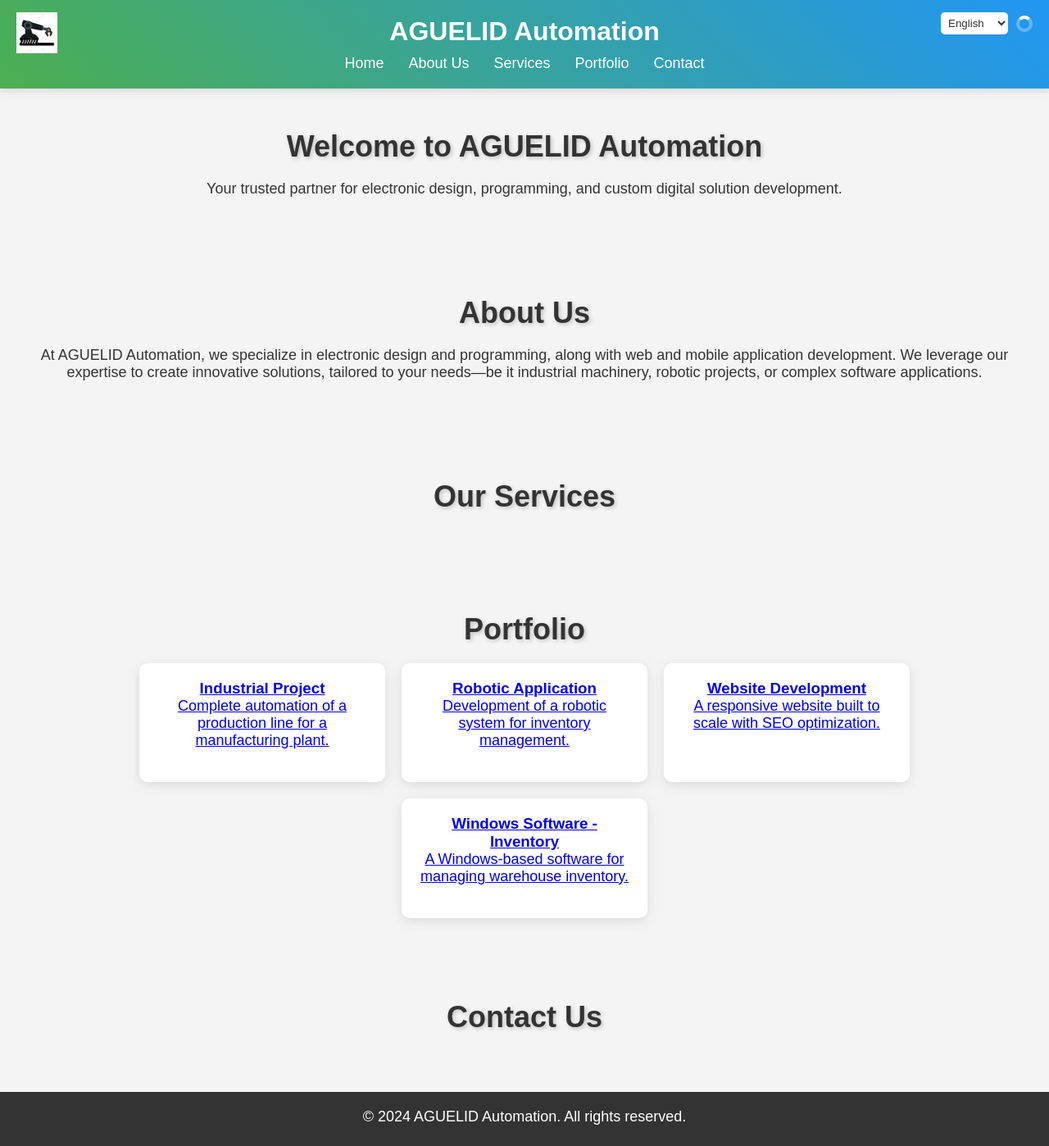
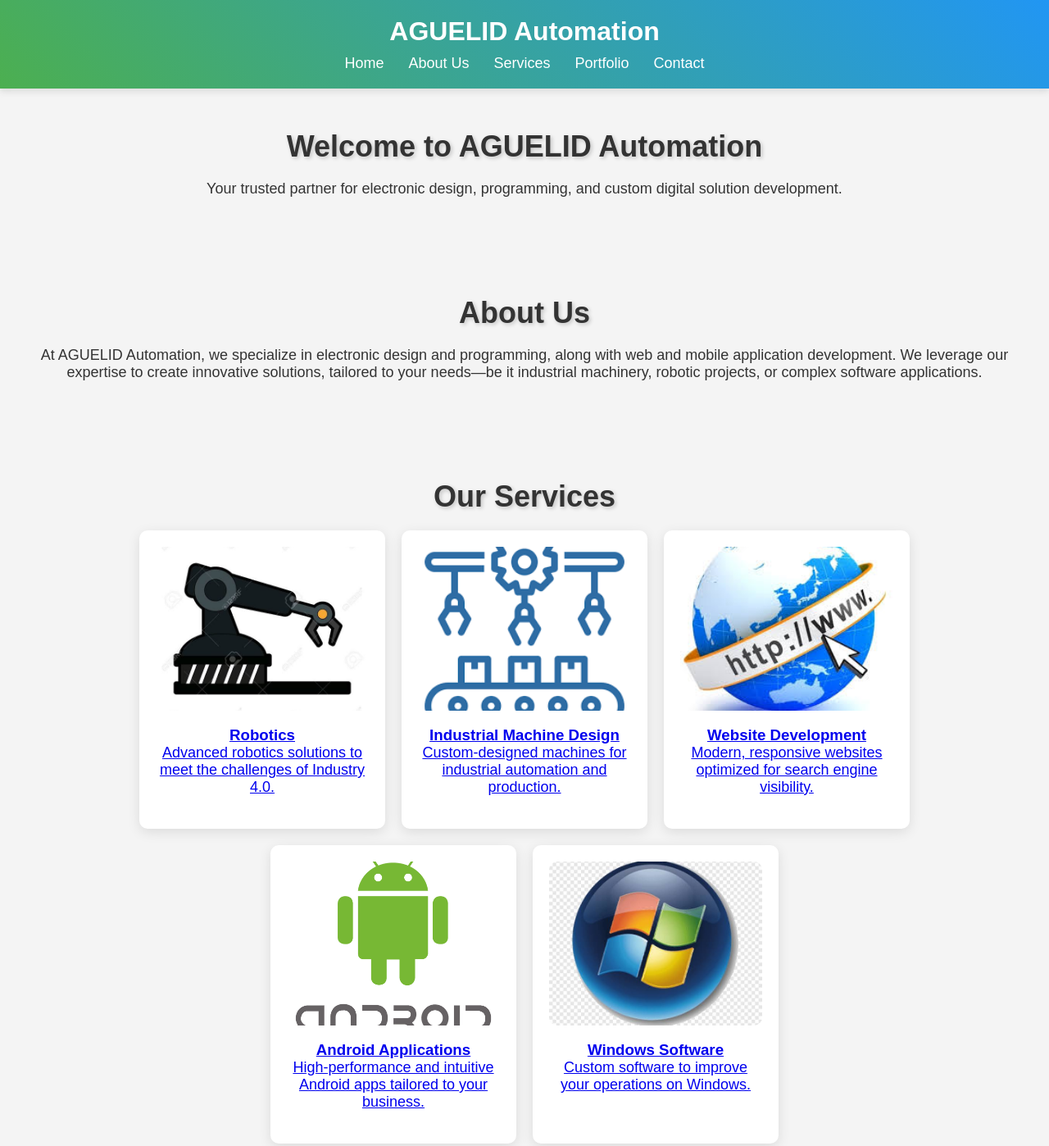
Before and after one commit to AGUELID/Aguelid-, a plain HTML site: page Index.html in a window 1280 px wide. Shown: the top 1398 px of the page at 82% size. Drawn offline with Linux system fonts and the light colour scheme.

Commit message:
Update Index.html

```diff
--- a/Index.html
+++ b/Index.html
@@ -22,41 +22,6 @@
             padding: 20px 0;
             text-align: center;
             box-shadow: 0 4px 8px rgba(0, 0, 0, 0.1);
-            position: relative;
-        }
-        .logo {
-            position: absolute;
-            top: 15px;
-            left: 20px;
-            width: 50px;
-        }
-        .language-switcher {
-            position: absolute;
-            top: 15px;
-            right: 20px;
-            display: flex;
-            align-items: center;
-        }
-        .language-switcher select {
-            padding: 5px;
-            border: none;
-            background: white;
-            color: #333;
-            border-radius: 5px;
-            cursor: pointer;
-        }
-        .spinner {
-            border: 4px solid rgba(255, 255, 255, 0.3);
-            border-top: 4px solid #fff;
-            border-radius: 50%;
-            width: 20px;
-            height: 20px;
-            animation: spin 1s linear infinite;
-            margin-left: 10px;
-        }
-        @keyframes spin {
-            0% { transform: rotate(0deg); }
-            100% { transform: rotate(360deg); }
         }
         nav ul {
             list-style: none;
@@ -119,6 +84,7 @@
             text-align: center;
             padding: 20px;
         }
+        /* 3D effect on mobile */
         @media (max-width: 768px) {
             h1 {
                 font-size: 28px;
@@ -138,15 +104,7 @@
 <body>
 
 <header>
-    <img src="https://aguelid.github.io/Aguelid-/images%20(33).jpeg" alt="AGUELID Logo" class="logo">
     <h1>AGUELID Automation</h1>
-    <div class="language-switcher">
-        <select id="language" onchange="languageSwitch()">
-            <option value="en">English</option>
-            <option value="fr">Français</option>
-        </select>
-        <div class="spinner"></div>
-    </div>
     <nav>
         <ul>
             <li><a href="#home">Home</a></li>
@@ -171,7 +129,41 @@
 <section id="services">
     <h2>Our Services</h2>
     <div class="services">
-        <!-- Add services as needed -->
+        <div class="service">
+            <a href="https://example.com/robotics">
+                <img src="https://aguelid.github.io/Aguelid-/images%20(33).jpeg" alt="Robotics">
+                <h3>Robotics</h3>
+                <p>Advanced robotics solutions to meet the challenges of Industry 4.0.</p>
+            </a>
+        </div>
+        <div class="service">
+            <a href="https://example.com/machines">
+                <img src="https://aguelid.github.io/Aguelid-/images%20(11).png" alt="Industrial Machines">
+                <h3>Industrial Machine Design</h3>
+                <p>Custom-designed machines for industrial automation and production.</p>
+            </a>
+        </div>
+        <div class="service">
+            <a href="https://example.com/websites">
+                <img src="https://aguelid.github.io/Aguelid-/download%20(3).jpeg" alt="Website Development">
+                <h3>Website Development</h3>
+                <p>Modern, responsive websites optimized for search engine visibility.</p>
+            </a>
+        </div>
+        <div class="service">
+            <a href="https://example.com/android-apps">
+                <img src="https://aguelid.github.io/Aguelid-/images%20(12).png" alt="Android Apps">
+                <h3>Android Applications</h3>
+                <p>High-performance and intuitive Android apps tailored to your business.</p>
+            </a>
+        </div>
+        <div class="service">
+            <a href="https://example.com/windows-software">
+                <img src="https://aguelid.github.io/Aguelid-/images%20(34).jpeg" alt="Windows Software">
+                <h3>Windows Software</h3>
+                <p>Custom software to improve your operations on Windows.</p>
+            </a>
+        </div>
     </div>
 </section>
 
@@ -191,15 +183,9 @@
             </a>
         </div>
         <div class="project">
-            <a href="https://example.com/web-project">
-                <h3>Website Development</h3>
-                <p>A responsive website built to scale with SEO optimization.</p>
-            </a>
-        </div>
-        <div class="project">
-            <a href="https://example.com/windows-project">
-                <h3>Windows Software - Inventory</h3>
-                <p>A Windows-based software for managing warehouse inventory.</p>
+            <a href="https://example.com/android-app">
+                <h3>Android App - Team Management</h3>
+                <p>A mobile app for managing teams in the field.</p>
             </a>
         </div>
     </div>
@@ -208,7 +194,13 @@
 <section id="contact">
     <h2>Contact Us</h2>
     <form action="mailto:aguelid0210@gmail.com" method="POST" enctype="text/plain">
-        <!-- Contact form fields -->
+        <label for="name">Name:</label><br>
+        <input type="text" id="name" name="name" required><br><br>
+        <label for="email">Email:</label><br>
+        <input type="email" id="email" name="email" required><br><br>
+        <label for="message">Message:</label><br>
+        <textarea id="message" name="message" rows="5" required></textarea><br><br>
+        <button type="submit">Send</button>
     </form>
 </section>
 
@@ -216,16 +208,5 @@
     <p>&copy; 2024 AGUELID Automation. All rights reserved.</p>
 </footer>
 
-<script>
-    function languageSwitch() {
-        let spinner = document.querySelector('.spinner');
-        spinner.style.display = 'inline-block';
-        setTimeout(() => {
-            spinner.style.display = 'none';
-            alert('Language switched to ' + document.getElementById('language').value);
-        }, 1000);
-    }
-</script>
-
 </body>
 </html>
```
